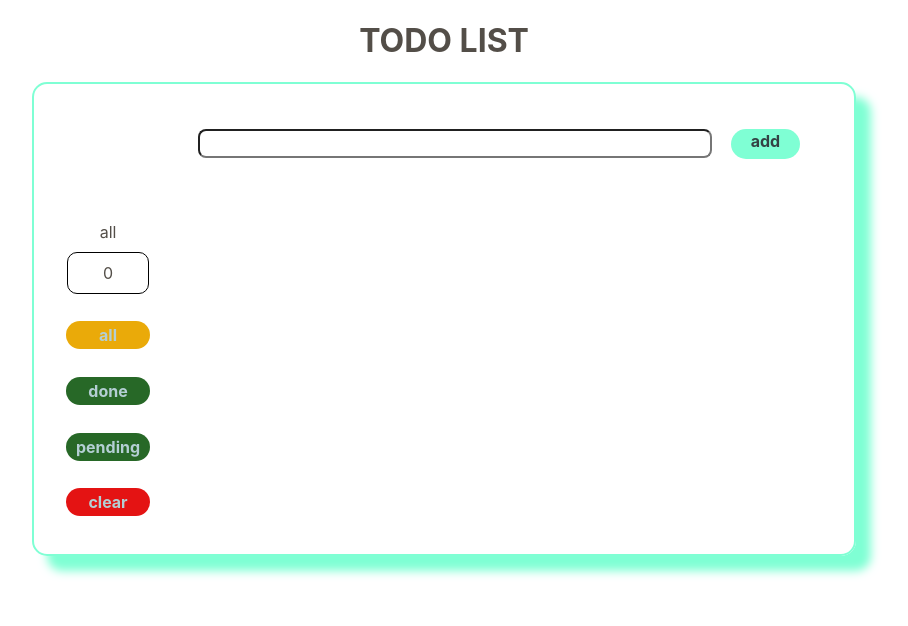
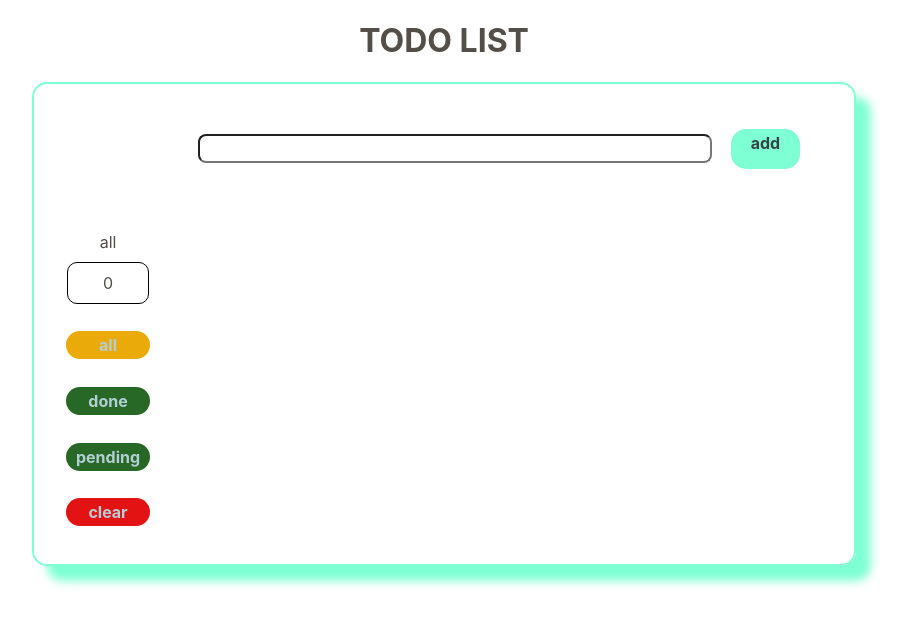
Before and after one commit to LenaYork/react-projects, a React (Create React App) app: page / in a window 1280 px wide. Shown: the top 626 px of the page, without its empty margins (196-1104 px from the left). Built offline with nearby package versions, Linux system fonts and the light colour scheme.

Commit message:
feat: stylize items

```diff
--- a/src/App.css
+++ b/src/App.css
@@ -20,11 +20,9 @@
 }
 
 .input-area {
-    /* width: 100%; */
     width: 80%;
     margin-left: 100px;
     display: flex;
-    /* flex-direction: column; */
     align-items: center;
     justify-content: space-evenly;
     padding: 35px;
@@ -36,7 +34,6 @@
 }
 
 .buttons-container {
-    /* border-bottom: 2px solid aquamarine; */
     height: 350px;
     display: flex;
     flex-direction: column;
--- a/src/App.js
+++ b/src/App.js
@@ -13,27 +13,12 @@ function App () {
     const [ lengthTitle, setLengthTitle ] = useState("all");
     const [ editId, setEditId ] = useState("");
 
-    useEffect(() => {
-        document.addEventListener('keydown', addKeyDown)
-        // return document.removeEventListener('keydown', addKeyDown)
-    }, [])
-
-    const addKeyDown = (event) => {
-        console.log("onKeyDown!@@@@@@@@@@@@@", event.keyCode);
-        if (event.keyCode === 13) {
-            addItem(document.querySelector("#input").value);
-        }
-    }
-
     const inputOnChange = (event) => {
-        console.log("текущий инпут", inputText)
         setInputText(event.target.value);
     }
 
     const addItem = (text) => {
-        console.log("input text in click", text)
         if (text) {
-            // setInputText("");
             let newArr = [...todoArr];
             newArr.push({
                 "text" : text,
@@ -103,8 +88,7 @@ function App () {
 
     const activeButtonHandler = (id) => {
         setActiveControl(id);
-        setLengthTitle(id) //тип массива для вывода слова на экран
-
+        setLengthTitle(id)
     }
 
     const doubleClickHandler = (id) => {
@@ -165,7 +149,6 @@ function App () {
                             <Todo
                                 isActiveTodo={elem.isDone}
                                 onRadioClick={onRadioClick}
-                                // onCrossClick={() => onCrossClick(elem.id)}
                                 onCrossClick={onCrossClick}
                                 innerText={elem.text}
                                 id={elem.id}
@@ -191,8 +174,6 @@ function App () {
                         innerText="add"
                         className="add-button"
                         onClick={() => addItem(inputText)}
-                        // tabIndex="0"
-                        // onKeyDown={addKeyDown}
                     />
                 </div>
                 <div className="results-area">
--- a/src/components/Button/Button.css
+++ b/src/components/Button/Button.css
@@ -52,8 +52,8 @@
 }
 
 .add-button {
-    height: 30px;
-    padding: 2px 20px;
+    height: 40px;
+    padding: 4px 20px;
     color:#344244;
     background-color: aquamarine;
 }
--- a/src/components/Button/Button.jsx
+++ b/src/components/Button/Button.jsx
@@ -11,8 +11,6 @@ export const Button = (props) => {
             id={id}
             className={`button ${className} ${isActiveControl}`}
             onClick={() => onClick(id)}
-            // onKeyDown={onKeyDown}
-            // onKeyPress={onKeyDown}
         >
             {innerText}
         </div>
--- a/src/components/Todo/Todo.css
+++ b/src/components/Todo/Todo.css
@@ -32,7 +32,6 @@
 .todo-text {
     width: 600px;
     margin-left: 10px;
-    /* border: 1px solid black; */
 }
 
 .active-todo {
```
Also changed, not shown: src/components/Todo/Todo.js (+12 -2 lines), 1 other file (tests, documents, lock files or other folders).
